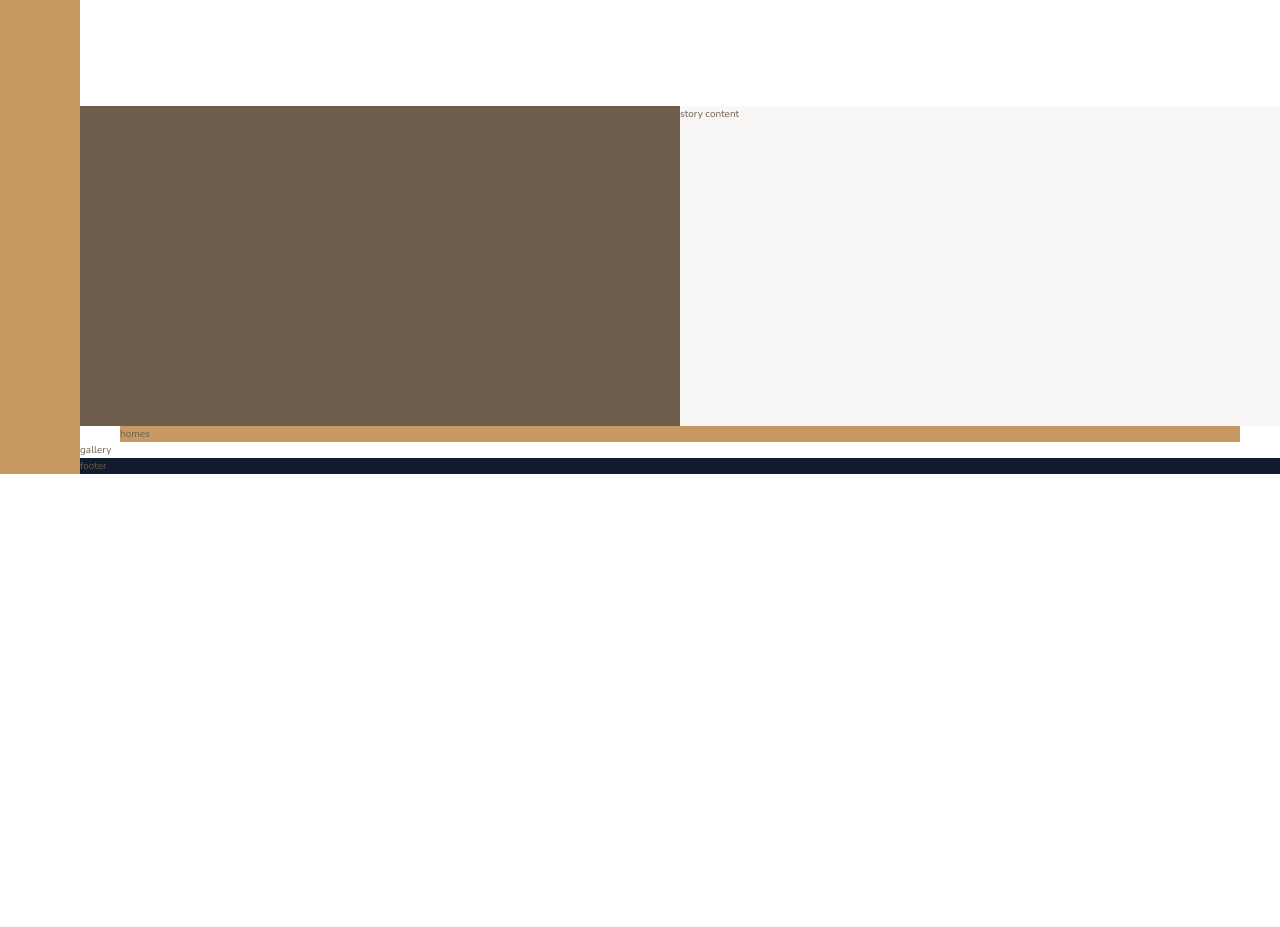
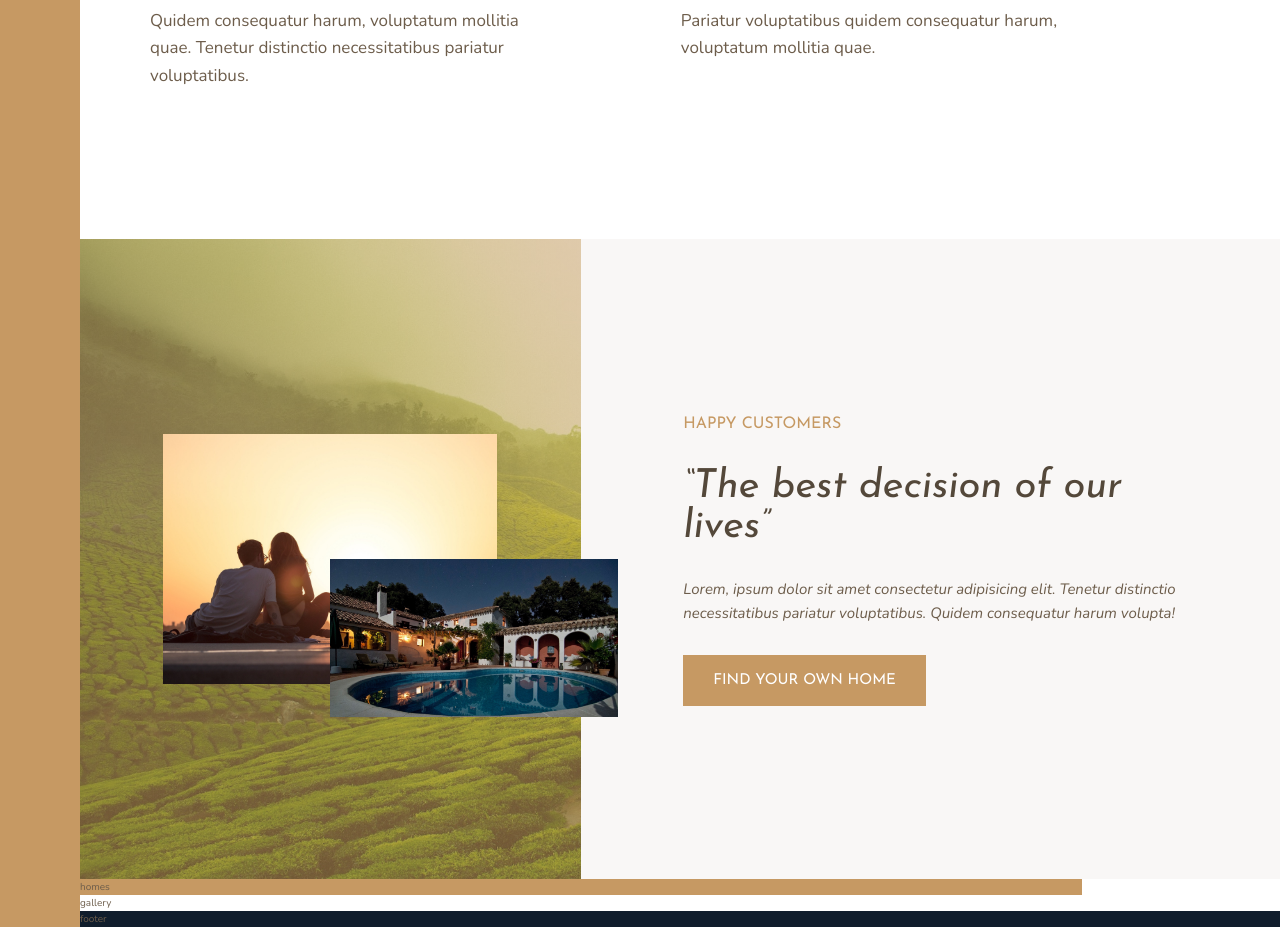
Before and after one commit to mycaspian81/nexter, a website: page index.html in a window 1280 px wide. Shown: the part 1202-2129 px from the top of the page. Before the commit the page ends 1676 px from the top, so only its background shows below. Drawn offline with nearby package versions, Linux system fonts and the light colour scheme.

Commit message:
story section added

```diff
--- a/index.html
+++ b/index.html
@@ -92,9 +92,20 @@
             </div>
         </section>
 
-        <div class="story__picture">story picture</div>
+        <div class="story__picture">
+            <img src="img/story-1.jpeg" alt="Couple with new house" class="story__img--1">
+            <img src="img/story-2.jpeg" alt="New house" class="story__img--2">
+        </div>
 
-        <div class="story__content">story content</div>
+        <div class="story__content">
+            <h3 class="heading-3">happy customers</h3>
+
+            <h2 class="heading-2 heading-2--dark">&ldquo;The best decision of our lives&rdquo;</h2>
+
+            <p class="paragraph">Lorem, ipsum dolor sit amet consectetur adipisicing elit. Tenetur distinctio necessitatibus pariatur voluptatibus. Quidem consequatur harum volupta!</p>
+
+            <button class="btn">find your own home</button>
+        </div>
 
         <section class="homes">homes</section>
 
--- a/sass/base/_base.scss
+++ b/sass/base/_base.scss
@@ -4,6 +4,11 @@
     padding:0;
     margin:0;
     box-sizing:inherit;
+}
+
+*::selection {
+    background-color: $color-primary;
+    color: $color-grey-light-1;
 }
 
 
@@ -22,6 +27,6 @@ body{
 
 .container {
     display: grid;
-    grid-template-rows: 80vh min-content 40vh repeat(3, min-content);
+    grid-template-rows: 80vh min-content 80vh repeat(3, min-content);
     grid-template-columns: [sidebar-start] 8rem [sidebar-end full-start] minmax(min-content, 1fr) [center-start] repeat(8, [col-start] minmax(min-content, 14rem) [col-end]) [center-end] minmax(min-content, 1fr) [full-end];
 }
--- /dev/null
+++ b/sass/base/_buttons.scss
@@ -0,0 +1,16 @@
+.btn {
+    border: none;
+    background-color: $color-primary;
+    padding: 1.8rem 3rem;
+    color: #fff;
+    text-transform: uppercase;
+    font-size: 1.5rem;
+    font-weight: 400;
+    font-family: $font-display;
+    cursor: pointer;
+    transition: all .2s;
+
+    &:hover {
+        background-color: $color-primary-dark;
+    }
+}
--- a/sass/base/_typography.scss
+++ b/sass/base/_typography.scss
@@ -9,14 +9,28 @@
 
 .heading-2 {
     @extend %heading;
+
+    font-size: 4rem;
+    line-height: 1;
+    font-style: italic;
+
+    &--dark { color: $color-grey-dark-1; }
+
+    &--light { color: $color-grey-light-1; }
 }
 
 .heading-3 {
     @extend %heading;
+
+    font-size: 1.6rem;
+    color: $color-primary;
+    text-transform: uppercase;
+
 }
 
 .heading-4 {
     @extend %heading;
+
     font-size: 1.9rem;
 
     &--dark { color: $color-grey-dark-1; }
@@ -25,5 +39,5 @@
 }
 
 p {
-    font-size: 1.4rem;
+    font-size: 1.5rem;
 }
--- a/sass/component/_story.scss
+++ b/sass/component/_story.scss
@@ -1,14 +1,46 @@
 .story {
 
     &__picture {
-        background-color: $color-grey-dark-2;
+        background-image: linear-gradient(to right, rgba($color-primary, .5), rgba($color-primary, .5)), url(../../img/back.jpg);
+        background-size: cover;
+        grid-column: full-start / col-end 4;
 
-        grid-column: full-start / col-end 4;
+        display: grid;
+        grid-template-columns: repeat(6, 1fr);
+        grid-template-rows: repeat(6, 1fr);
+        align-items: center;
+    }
+
+    &__img--1 {
+        width: 100%;
+
+        grid-column: 2 / 6;
+        grid-row: 2 / 6;
+    }
+
+    &__img--2 {
+        width: 115%;
+
+        grid-column: 4 / 7;
+        grid-row: 4 / 6;
+        align-self: start;
+        z-index: 20;
     }
 
     &__content {
         background-color: $color-grey-light-1;
+        grid-column: col-start 5 / full-end;
+        padding: 6rem 8vw;
+        justify-items: center;
 
-        grid-column: col-start 5 / full-end;
+        display: flex;
+        flex-direction: column;
+        justify-content: center;
+        align-items: flex-start;
+        gap: 3rem;
+
+        p {
+            font-style: italic;
+        }
     }
 }
--- a/sass/main.scss
+++ b/sass/main.scss
@@ -6,6 +6,7 @@
 @import 'base/typography';
 @import 'base/utilitis';
 @import 'base/grid';
+@import 'base/buttons';
 
 @import 'component/features';
 @import 'component/footer';
```
Also changed, not shown: css/style.css.
